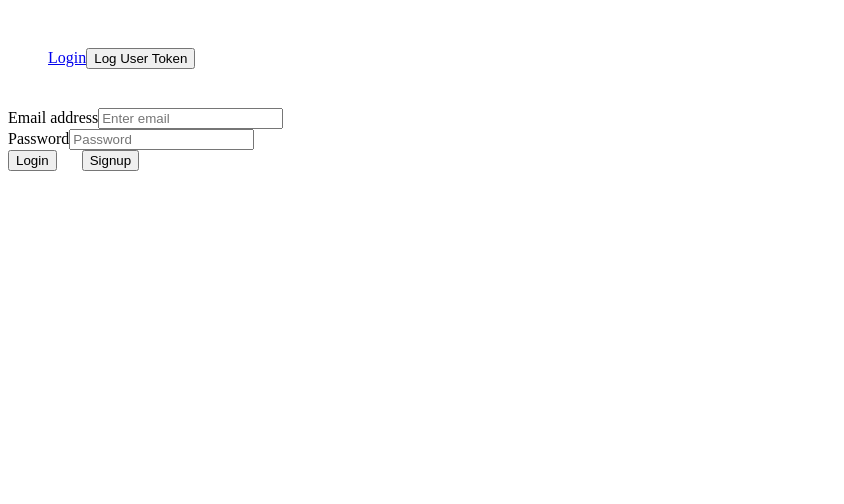
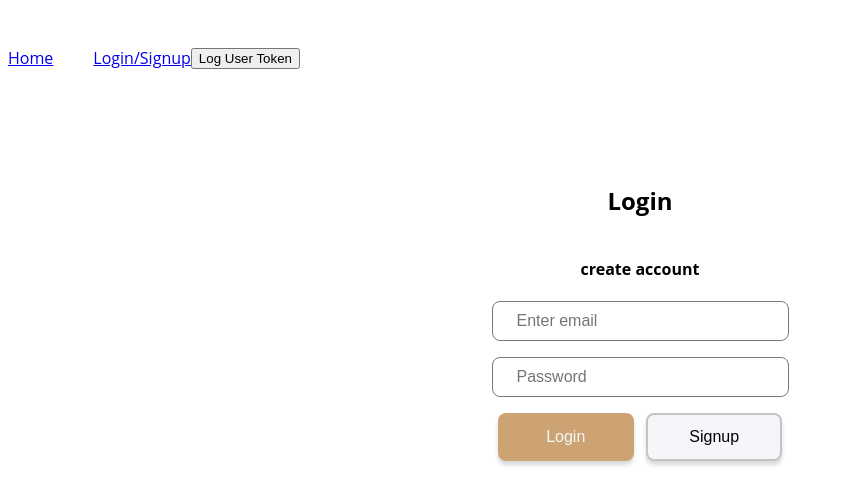
Before and after one commit to V-School-Module-7/womenpreneurs-app, a React (Create React App) app in the folder client/: page /auth in a window 1280 px wide. Shown: the top 504 px of the page, without its empty margins (0-844 px from the left). Built offline with nearby package versions, Linux system fonts and the light colour scheme; no server answers.

Commit message:
component folders, auth flow styled components

```diff
--- a/client/package.json
+++ b/client/package.json
@@ -14,7 +14,8 @@
     "react-dom": "^16.13.1",
     "react-router-dom": "^5.1.2",
     "react-scripts": "3.4.1",
-    "stripe": "^8.39.2"
+    "stripe": "^8.39.2",
+    "styled-components": "^5.1.0"
   },
   "scripts": {
     "start": "react-scripts start",
--- a/client/src/App.js
+++ b/client/src/App.js
@@ -3,6 +3,8 @@ import Auth from "./Auth";
 import Home from "./Home";
 import Landing from "./Landing";
 import PaymentForm from "./PaymentForm";
+import Global from "./components/Containers/Global";
+import LinkedIn from "./LinkedIn";
 import { Switch, Route } from "react-router-dom";
 import Nav from "./Nav";
 
@@ -11,15 +13,16 @@ class App extends React.Component {
   render() {
 
     return (
-      <div>
+      <Global>
         <Nav />
         <Switch>
           <Route exact path="/" component={Landing} />
           <Route path="/home" component={Home} />
           <Route path="/auth" component={Auth} />
+          <Route path="/linkedin" component={LinkedIn} />
           <Route path="/paymentform" component={PaymentForm} />
         </Switch>
-      </div>
+      </Global>
     );
   }
 }
--- a/client/src/Auth.js
+++ b/client/src/Auth.js
@@ -1,8 +1,15 @@
 import React from "react";
+import Form from "./components/Forms/Form";
+import FormInput from "./components/Forms/FormInput";
+import FormButton from "./components/Forms/FormButton";
+import CenteredContainer from "./components/Containers/CenteredPageContainer";
+import FormTitle from "./components/Forms/FormTitle";
 import { withRouter } from 'react-router-dom';
 import { withUser } from "./context/UserProvider";
 
-// const firebaseAppAuth = firebaseApp.Auth();
+
+
+// NOTE: NEED ERROR HANDLING FOR PASSWORD ISSUES (MIN LENGTH ETC)
 
 
 class Auth extends React.Component {
@@ -33,55 +40,61 @@ class Auth extends React.Component {
       email: this.state.email,
       password: this.state.password
     }
-    this.props.signup(userObj)
-      // this.props.history.push('/home');
+    try {
+      this.props.signup(userObj)
+    }
+    catch(error) {
+      console.dir(error);
+    }
+    finally {
+      return this.props.history.push('/linkedIn');
+    }
   };
 
   render() {
 
     return (
-      <div>
+      <CenteredContainer>
 
-        <form>
-          <div>
-            <label>Email address</label>
-            <input
+        <Form>
+        <FormTitle>Login</FormTitle>
+          <h4>create account</h4>
+            <FormInput
               value={this.state.email}
               onChange={this.handleChange}
               type="email"
               name="email"
               placeholder="Enter email"
             />
-          </div>
-          <div>
-            <label>Password</label>
-            <input
+            <FormInput
               value={this.state.password}
               onChange={this.handleChange}
               type="password"
               name="password"
               placeholder="Password"
             />
-          </div>
-
-          <button
+          <div style={{display: 'flex', justifyContent: 'space-around', width: '100%'}}>
+          <FormButton
+            primary
             type="submit"
             onClick={this.handleEmailPasswordLogin}
           >
             Login
-          </button>
-
-          <button
+          </FormButton>
+          {/* <div style={{alignSelf: 'center', width: '1px', height: '40px', backgroundColor: 'lightgrey', marginLeft: '10px', marginRight: '10px'}}></div> */}
+          <FormButton
+            type="submit"
             onClick={this.handleEmailPasswordSignup}
-            style={{ marginLeft: "25px" }}
           >
             Signup
-          </button>
+          </FormButton>
+          {/* <h4>create account</h4> */}
+          </div>
+        </Form>
 
-        </form>
+
         {this.state.authErrorMsg && this.state.authErrorMsg}
-
-      </div>
+      </CenteredContainer>
     );
   }
 }
--- /dev/null
+++ b/client/src/LinkedIn.js
@@ -0,0 +1,88 @@
+import React, { useState } from "react";
+import styled from "styled-components";
+import Form from "./components/Forms/Form";
+import FormInput from "./components/Forms/FormInput";
+import FormButton from "./components/Forms/FormButton";
+import CenteredContainer from "./components/Containers/CenteredPageContainer";
+import PageTitle from "./components/Titles/PageTitle";
+import FormTitle from "./components/Forms/FormTitle";
+
+
+
+//things linkedin account has
+// profile picture
+// current employer
+// personal statement
+// location
+// alma mater
+// employment history
+// connection
+
+class LinkedIn extends React.Component {
+  constructor() {
+    super();
+    this.state = {
+      firstName: "",
+      lastName: "",
+      companyName: "",
+    };
+  }
+
+  // NOTE: REFACTOR TO USE STYLED COMPONENTS!!!
+  // handlechange of input to set state for name of input
+  // submit button submits the user info && connects to firestore
+  // will use UID saved from account creation for name of document in storage
+  // can users email be used to populate form?
+  // should linkedin connection populate form, you confirm, then continue?
+  // will users want different profile pictures vs their linkedin photos?
+  // ex. list dayjob employer on linkedin, but list your startup on womanpreneurs
+
+  handleChange = (e) => {
+    this.setState({ [e.target.name]: e.target.value });
+  };
+
+  handleSubmit = (e) => {
+    e.preventDefault();
+    alert("submitted");
+  };
+
+  render() {
+    return (
+      <CenteredContainer>
+        <PageTitle>Account Setup</PageTitle>
+        <img
+          style={{ width: "200px" }}
+          src="https://content.linkedin.com/content/dam/developer/global/en_US/site/img/signin-button.png"
+        />
+        {/* <form>
+          <input
+            placeholder="first name"
+            name="firstName"
+            onChange={this.handleChange}
+          />
+          <input
+            placeholder="last name"
+            name="lastName"
+            onChange={this.handleChange}
+          />
+          <input
+            placeholder="company name"
+            name="companyName"
+            onChange={this.handleChange}
+          />
+          <button onSubmit={this.handleSubmit}>Submit</button>
+        </form> */}
+        <Form>
+          <FormInput placeholder="first name" />
+          <FormInput placeholder="last name" />
+          <FormInput placeholder="company name" />
+          <FormInput placeholder="your industry" />
+          <FormInput placeholder="interests" />
+          <FormButton onSubmit={this.handleSubmit}>Submit</FormButton>
+        </Form>
+      </CenteredContainer>
+    );
+  }
+}
+
+export default LinkedIn;
--- a/client/src/Nav.js
+++ b/client/src/Nav.js
@@ -18,7 +18,8 @@ class Nav extends React.Component {
   render() {
     return (
       <div style={{width: '100%', height: '100px', display: 'flex', alignItems: 'center'}}>
-        {this.props.uid ? <button style={{marginLeft: '40px'}} onClick={this.handleLogout}>Logout</button> : <Link to='/auth' style={{marginLeft: '40px'}}>Login</Link> }
+        <Link to='/home'>Home</Link>
+        {this.props.uid ? <button style={{marginLeft: '40px'}} onClick={this.handleLogout}>Logout</button> : <Link to='/auth' style={{marginLeft: '40px'}}>Login/Signup</Link> }
       <button onClick={this.handleShowUser}>Log User Token</button>
       <div>{this.props.uid ? <Link to='/paymentform' style={{marginLeft: '40px'}}>Payment Form</Link> : ""}</div>
       </div>
--- /dev/null
+++ b/client/src/components/Containers/CenteredPageContainer.js
@@ -0,0 +1,10 @@
+import styled from "styled-components";
+
+const CenteredContainer = styled.div`
+  display: flex;
+  flex-direction: column;
+  align-items: center;
+  padding: 8px;
+`
+
+export default CenteredContainer;
--- /dev/null
+++ b/client/src/components/Containers/Global.js
@@ -0,0 +1,9 @@
+import styled from "styled-components";
+
+
+const Global = styled.div`
+  @import url('https://fonts.googleapis.com/css2?family=Open+Sans&display=swap');
+  font-family: 'Open Sans', sans-serif;
+`
+
+export default Global;
--- /dev/null
+++ b/client/src/components/Forms/Form.js
@@ -0,0 +1,10 @@
+import styled from "styled-components";
+
+const Form = styled.form`
+  display: flex;
+  flex-direction: column;
+  align-items: center;
+  padding: 48px;
+`
+
+export default Form;
--- /dev/null
+++ b/client/src/components/Forms/FormButton.js
@@ -0,0 +1,18 @@
+import styled from "styled-components";
+
+
+const FormButton = styled.button`
+  width: 136px;
+  height: 48px;
+  font-size: 16px;
+  box-shadow: 0px 4px 4px rgba(0, 0, 0, 0.15);
+  border-radius: 8px;
+  border: ${props => props.primary ? 'none': '2px solid #C4C4C4'};
+  background-color: ${props => props.primary ? "#CDA373" : "#F4F6FA"};
+  color: ${props => props.primary ? "#F4F6FA" : "black"};
+  align-self: center;
+  cursor: pointer;
+`;
+
+
+export default FormButton;
--- /dev/null
+++ b/client/src/components/Forms/FormInput.js
@@ -0,0 +1,18 @@
+import styled from "styled-components";
+
+
+const FormInput = styled.input`
+  background-color: #fffff;
+  width: 297px;
+  height: 40px;
+  margin-bottom: 16px;
+  padding: 8px 24px 8px 24px;
+  font-size: 16px;
+  box-sizing: border-box;
+  border: 1px solid #797979;
+  border-radius: 8px;
+  align-self: center;
+`;
+
+
+export default FormInput;
--- /dev/null
+++ b/client/src/components/Forms/FormTitle.js
@@ -0,0 +1,9 @@
+import styled from "styled-components";
+
+
+const FormTitle = styled.h2`
+
+`;
+
+
+export default FormTitle;
--- /dev/null
+++ b/client/src/components/Titles/PageTitle.js
@@ -0,0 +1,8 @@
+import styled from 'styled-components';
+
+
+const PageTitle = styled.h1`
+
+`
+
+export default PageTitle;
```
Also changed, not shown: 1 other file (tests, documents, lock files or other folders).
